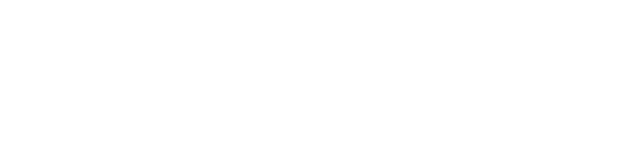
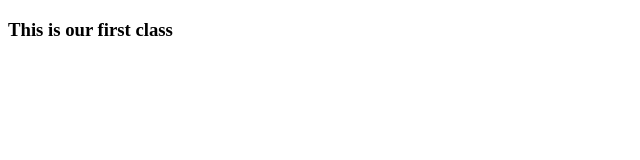
Before and after one commit to Rifha-Nanziba/frontendmentor, a plain HTML site: page index.html in a window 1280 px wide. Shown: the whole page, without its empty margins (0-640 px from the left). Drawn offline with Linux system fonts and the light colour scheme.

Commit message:
introductory text added

```diff
--- a/index.html
+++ b/index.html
@@ -7,6 +7,6 @@
     <title>Document</title>
 </head>
 <body>
-
+    <h3>This is our first class</h3>
 </body>
 </html>
```
